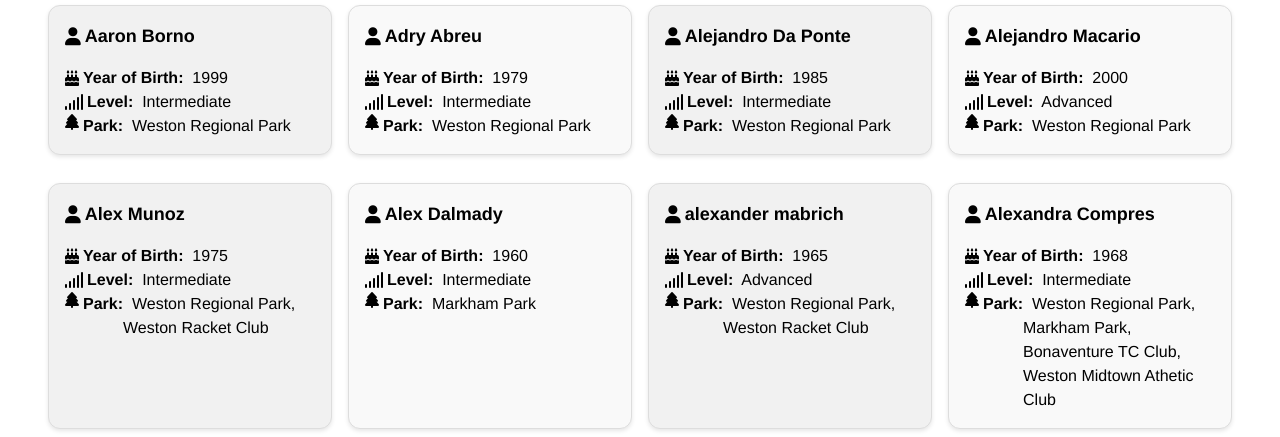
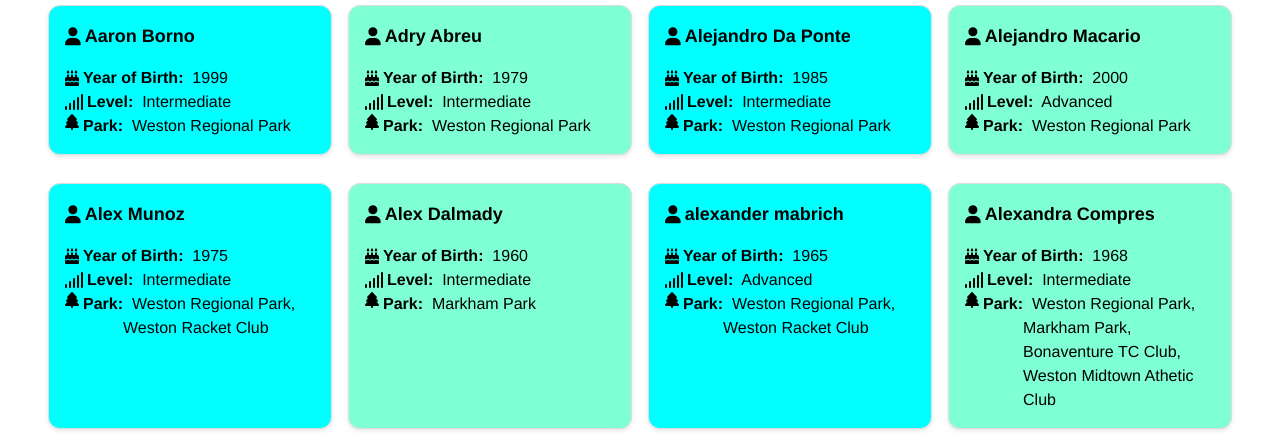
Before and after one commit to ebanux/explore, a website: page index.html in a window 1280 px wide. Shown: the part 363-800 px from the top of the page. Drawn offline with nearby package versions, Linux system fonts and the light colour scheme.

Commit message:
add color to the cards

```diff
--- a/styles.css
+++ b/styles.css
@@ -31,11 +31,11 @@ body {
 }
 
 .card:nth-child(odd) {
-    background-color: #f1f1f1;
+    background-color: aqua;
 }
 
 .card:nth-child(even) {
-    background-color: #f9f9f9;
+    background-color: aquamarine;
 }
 
 .filter-area {
```
